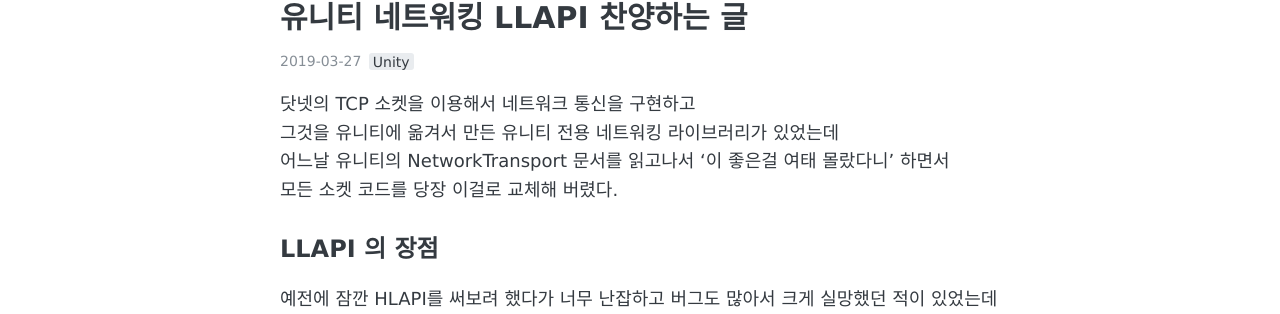
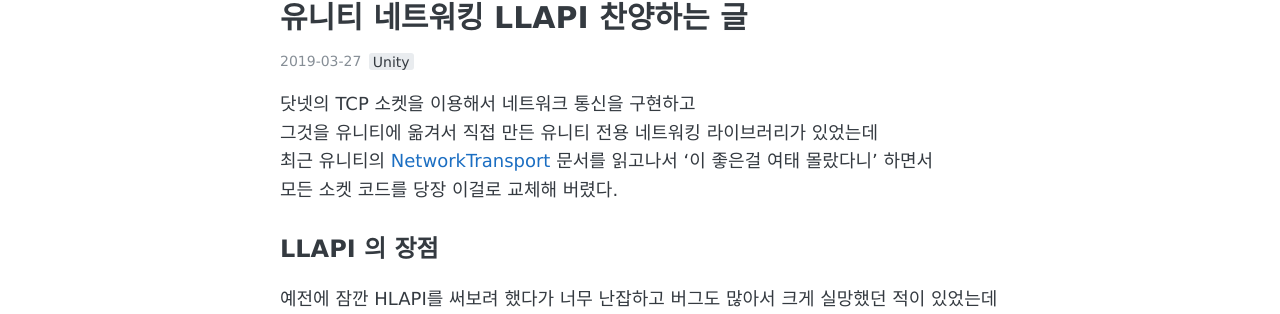
Before and after one commit to chickeningot/chickeningot.github.io, a Jekyll site: the page built from _posts/2019-3-27-post1.md, in a window 1280 px wide. Shown: the part 169-483 px from the top of the page. Built offline with Jekyll 4.4.1, drawn with Linux system fonts in a browser that asks for light colours; comment, search, counter and statistics services are not loaded.

Commit message:
Update 2019-3-27-post1.md

```diff
--- a/_posts/2019-3-27-post1.md
+++ b/_posts/2019-3-27-post1.md
@@ -6,8 +6,8 @@ tags:
 ---
 
 닷넷의 TCP 소켓을 이용해서 네트워크 통신을 구현하고
-그것을 유니티에 옮겨서 만든 유니티 전용 네트워킹 라이브러리가 있었는데
-어느날 유니티의 NetworkTransport 문서를 읽고나서 '이 좋은걸 여태 몰랐다니' 하면서
+그것을 유니티에 옮겨서 직접 만든 유니티 전용 네트워킹 라이브러리가 있었는데
+최근 유니티의 [NetworkTransport](https://docs.unity3d.com/2018.2/Documentation/ScriptReference/Networking.NetworkTransport.html) 문서를 읽고나서 '이 좋은걸 여태 몰랐다니' 하면서
 모든 소켓 코드를 당장 이걸로 교체해 버렸다.
 
 ## LLAPI 의 장점
```
